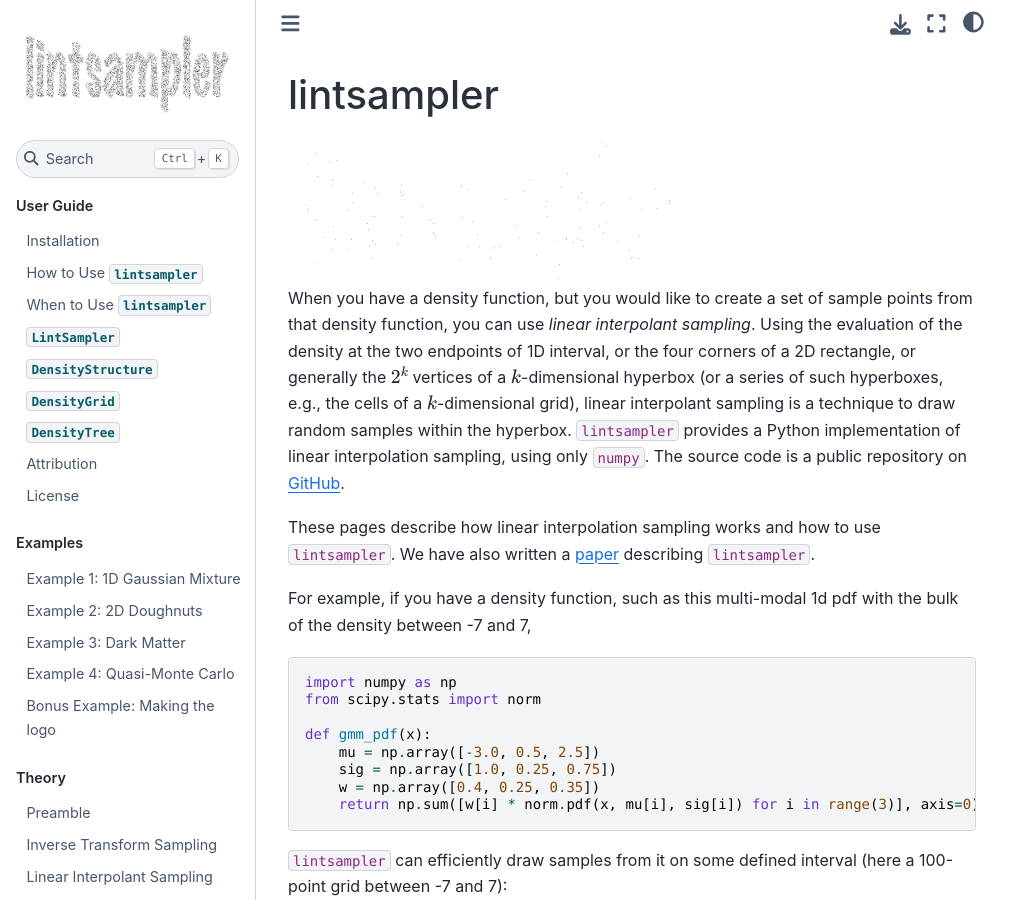
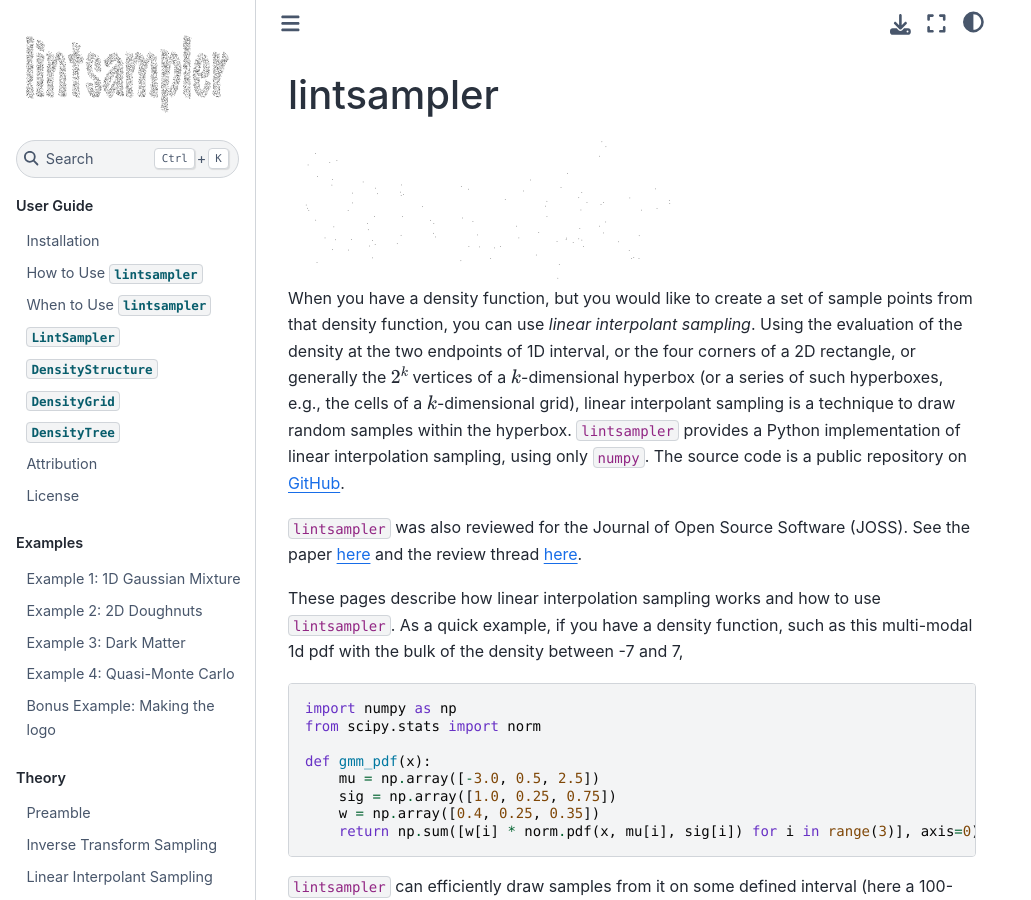
Before and after one commit to aneeshnaik/lintsampler, a Sphinx documentation site: the page built from docs/source/index.md, in a window 1280 px wide and 900 px high. Shown: the whole window, without its empty margins (0-1031 px from the left). Built offline with Sphinx 7.4.7 and the Sphinx Book theme 1.1.4, drawn with Linux system fonts in a browser that asks for light colours.

Commit message:
Add JOSS links to docs homepage

````diff
--- a/docs/source/index.md
+++ b/docs/source/index.md
@@ -5,9 +5,9 @@
 
 When you have a density function, but you would like to create a set of sample points from that density function, you can use _linear interpolant sampling_. Using the evaluation of the density at the two endpoints of 1D interval, or the four corners of a 2D rectangle, or generally the $2^k$ vertices of a $k$-dimensional hyperbox (or a series of such hyperboxes, e.g., the cells of a $k$-dimensional grid), linear interpolant sampling is a technique to draw random samples within the hyperbox. `lintsampler` provides a Python implementation of linear interpolation sampling, using only `numpy`. The source code is a public repository on [GitHub](https://github.com/aneeshnaik/lintsampler).
 
-These pages describe how linear interpolation sampling works and how to use `lintsampler`. We have also written a [paper](https://github.com/aneeshnaik/lintsampler/blob/main/paper/paper.pdf) describing `lintsampler`.
+`lintsampler` was also reviewed for the Journal of Open Source Software (JOSS). See the paper [here](https://joss.theoj.org/papers/133f9681a79ab47b916ecee9e183be9e) and the review thread [here](https://github.com/openjournals/joss-reviews/issues/6906).
 
-For example, if you have a density function, such as this multi-modal 1d pdf with the bulk of the density between -7 and 7,
+These pages describe how linear interpolation sampling works and how to use `lintsampler`. As a quick example, if you have a density function, such as this multi-modal 1d pdf with the bulk of the density between -7 and 7,
 
 ```python
 import numpy as np
````
